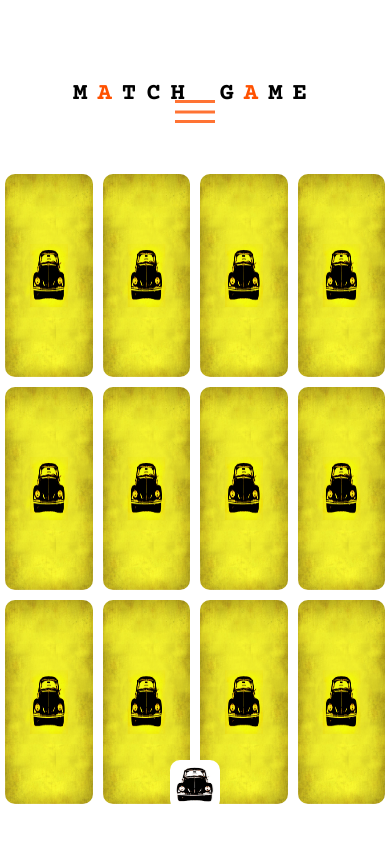
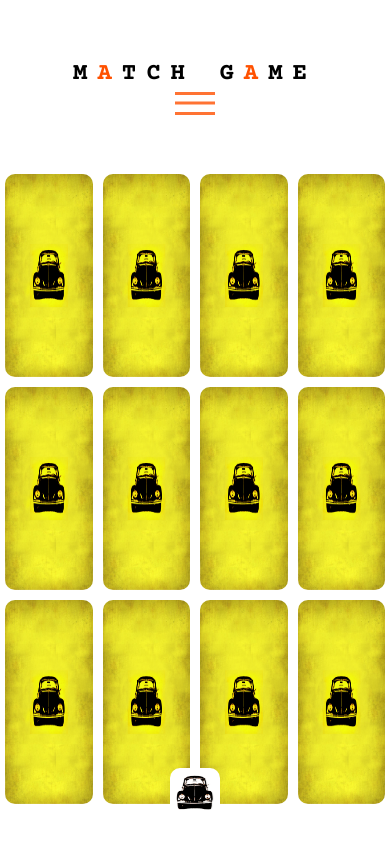
Before and after one commit to cynthiaeddy/match-game, a plain HTML site: page index.html in a window 390 px wide. Shown: the top 848 px of the page. Drawn offline with nearby package versions, Linux system fonts and the light colour scheme.

Commit message:
netlify-four

```diff
--- a/style.css
+++ b/style.css
@@ -290,13 +290,13 @@ img.car {
 		margin-top: 20vh;
 	}
 	h2 {
-		margin-top: 80px;
+		margin-top: 60px;
 	}
 	.nav-container {
-		height: 15vh;
+		height: 14vh;
 	}
 	.circleFooter {
-		height: 10vh;
+		height: 9vh;
 	}
 }
 @media (max-width: 450px) and (max-height: 815px) {
```
